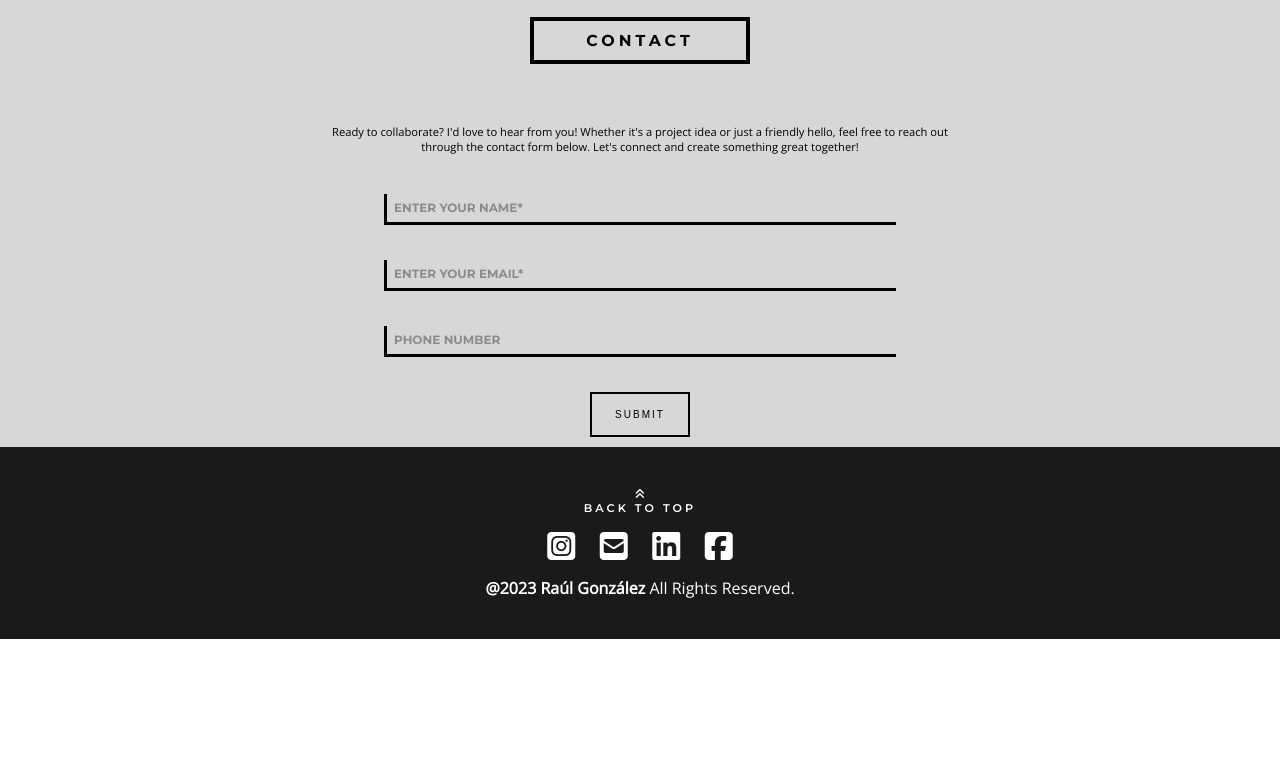
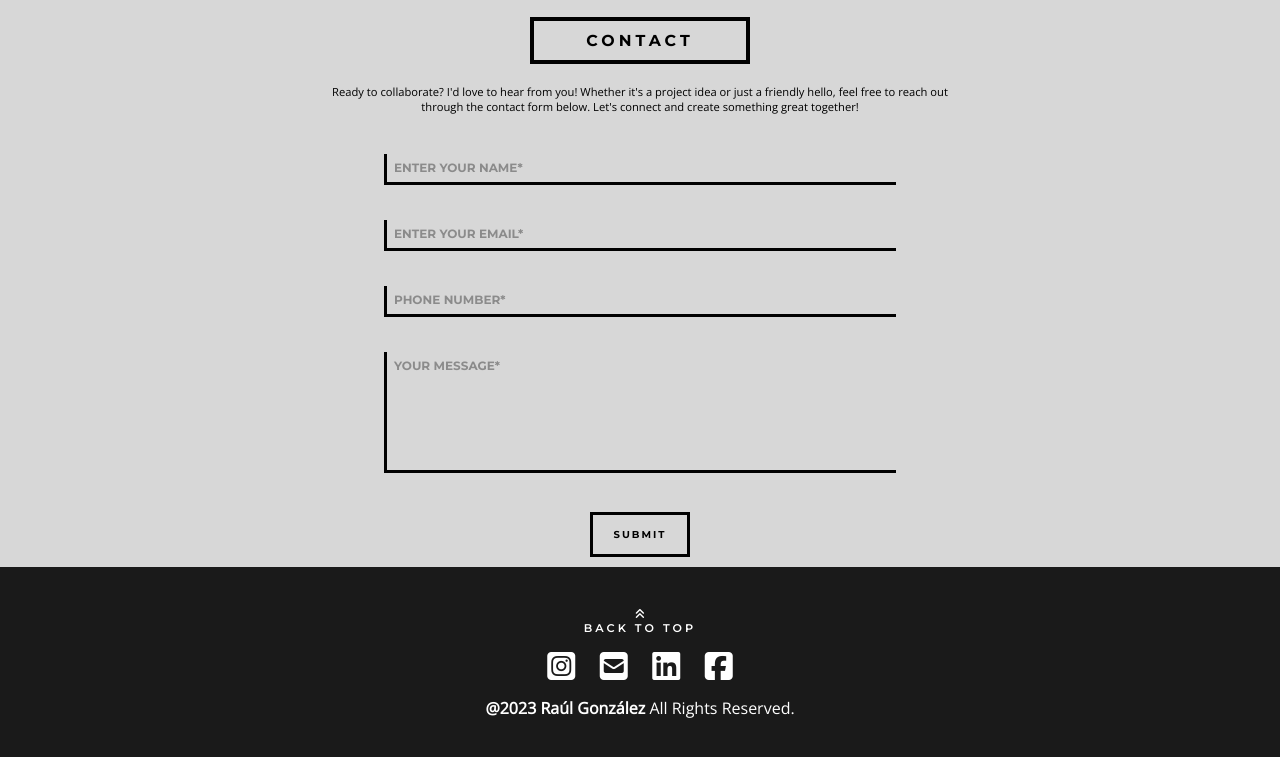
Before and after one commit to raulgodii/Portfolio-2.0, a plain HTML site: page index.html in a window 1280 px wide. Shown: the part 2941-3698 px from the top of the page. Before the commit the page ends 3580 px from the top, so only its background shows below. Drawn offline with nearby package versions, Linux system fonts and the light colour scheme.

Commit message:
form contact

```diff
--- a/index.html
+++ b/index.html
@@ -290,6 +290,7 @@
             <h2 class="title-section">CONTACT</h2>
             <p>Ready to collaborate? I'd love to hear from you! Whether it's a project idea or just a friendly hello, feel free to reach out through the contact form below. Let's connect and create something great together!</p>
             <div class="contact-form">
+                <form action="#" method="post">
                     <div class="card">
                         <div class="inputBox">
                             <input type="text" required="required">
@@ -297,18 +298,24 @@
                         </div>
 
                         <div class="inputBox">
-                        <input type="email" required="required">
+                            <input type="text" required="required">
                             <span>ENTER YOUR EMAIL*</span>
                         </div>
 
                         <div class="inputBox">
                             <input type="tel" required="required">
-                        <span>PHONE NUMBER</span>
+                            <span>PHONE NUMBER*</span>
                         </div>
 
-                    <button class="enter">Submit</button>
+                        <div class="inputBox">
+                            <textarea name="" id="" cols="30" rows="6" required="required"></textarea>
+                            <span>YOUR MESSAGE*</span>
+                        </div>
+
+                        <button type="submit" class="enter">Submit</button>
 
                     </div>
+                </form>
             </div>
         </section>
     </main>
--- a/style/style.css
+++ b/style/style.css
@@ -590,7 +590,7 @@ footer{
     font-family: Open Sans;
     font-size: 0.7rem;
     text-align: center;
-    margin: 40px;
+    margin-bottom: 40px;
 }
 
 .card {
@@ -610,7 +610,7 @@ footer{
     width: 100%;
 }
 
-.inputBox input {
+.inputBox input, .inputBox textarea {
     width: 100%;
     padding: 5px;
     outline: none;
@@ -621,6 +621,10 @@ footer{
     border-left: 3px solid #000;
     border-bottom: 3px solid #000;
     transition: 0.1s;
+}
+
+.inputBox textarea{
+    resize: none;
 }
 
 .inputBox span {
@@ -638,8 +642,11 @@ footer{
 }
 
 .inputBox input:valid~span,
-.inputBox input:focus~span {
-    transform: translateX(10%) translateY(-15px);
+.inputBox input:focus~span,
+.inputBox textarea:valid~span,
+.inputBox textarea:focus~span
+ {
+    transform: translateX(10px) translateY(-23px);
     font-size: 0.8em;
     padding: 5px 10px;
     background: #000;
@@ -649,14 +656,16 @@ footer{
 }
 
 .inputBox input:valid,
-.inputBox input:focus {
+.inputBox input:focus,
+.inputBox textarea:valid,
+.inputBox textarea:focus {
     border: 3px solid #000;
 }
 
 .enter {
     height: 45px;
     width: 100px;
-    border: 2px solid #000;
+    border: 3px solid #000;
     cursor: pointer;
     background-color: transparent;
     transition: 0.5s;
@@ -664,6 +673,8 @@ footer{
     font-size: 10px;
     letter-spacing: 2px;
     margin-bottom: 1em;
+    font-family: Montserrat;
+    font-weight: 700;
 }
 
 .enter:hover {
```
Lines whose indentation alone changed are shown as unchanged.
